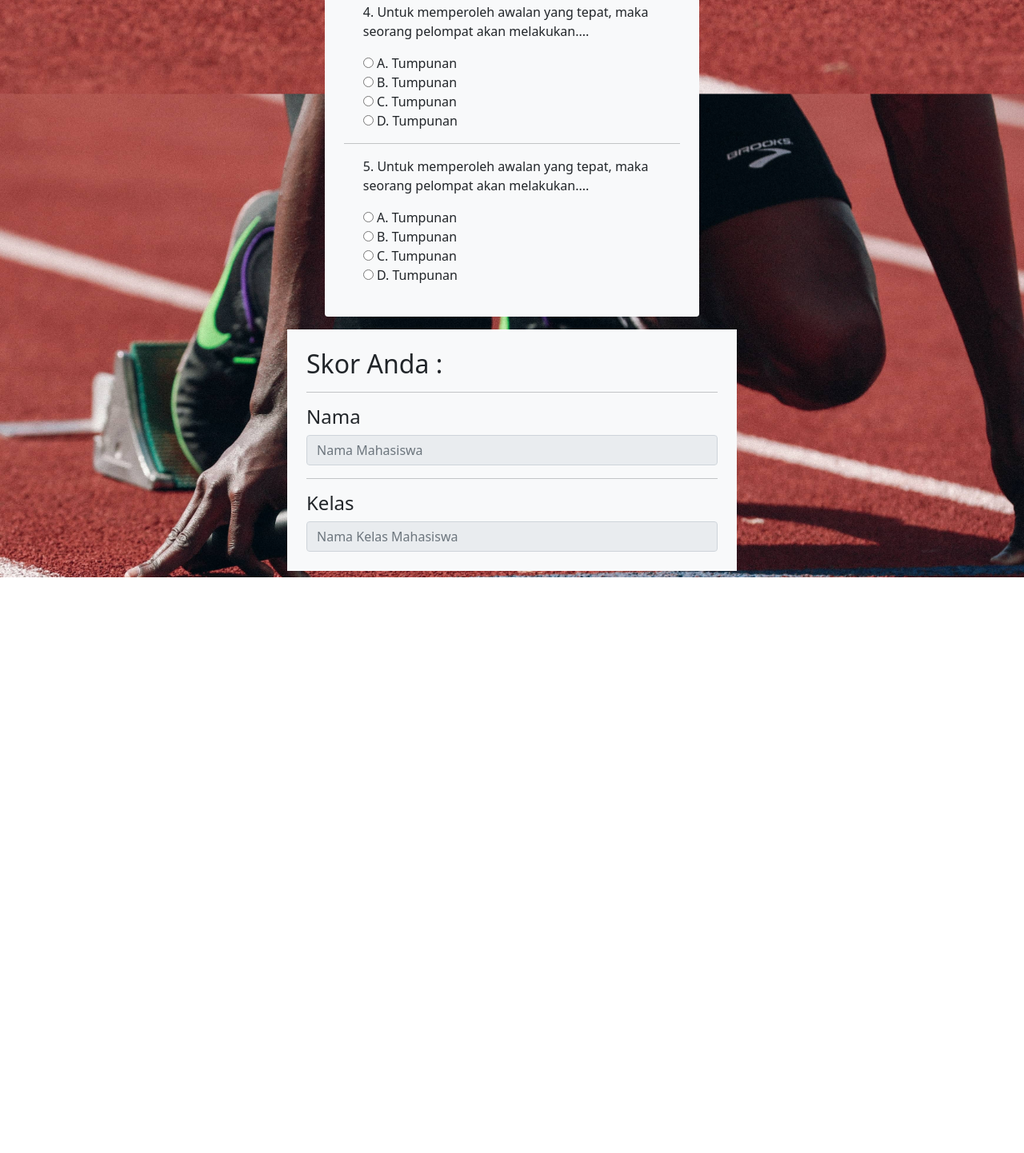
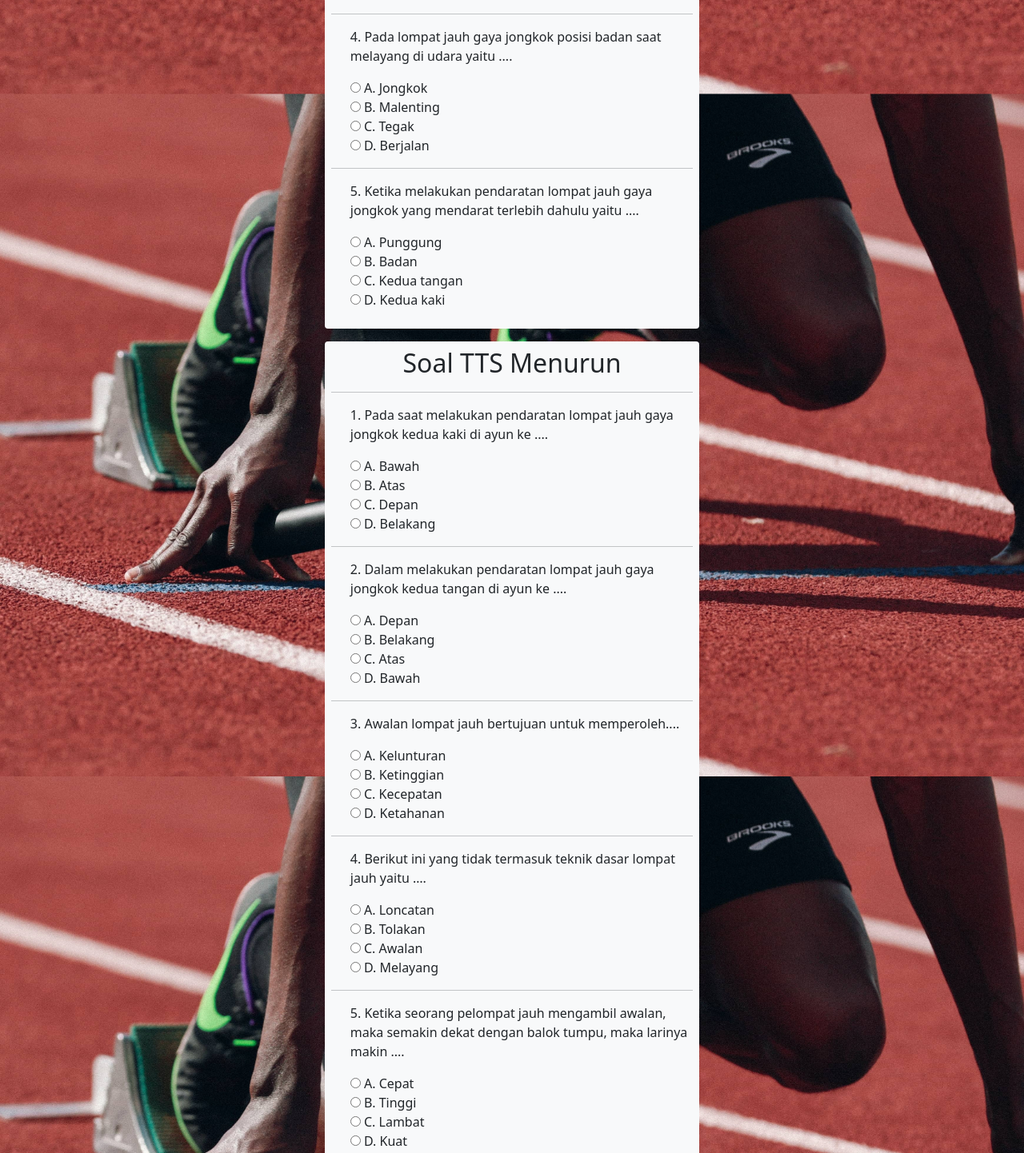
Before and after one commit to defadels/materi-olahraga-basis-web, a plain HTML site: page materi-utama/quiz.html in a window 1280 px wide. Shown: the part 736-2178 px from the top of the page at 80% size. Before the commit the page ends 1458 px from the top, so only its background shows below. Drawn offline with nearby package versions, Linux system fonts and the light colour scheme.

Commit message:
Menambah halaman quiz

```diff
--- a/materi-utama/quiz.html
+++ b/materi-utama/quiz.html
@@ -36,7 +36,9 @@
 
     <div class="container">
         <div class="row justify-content-md-center p-2">
-            <div class="col col-md-5 bg-light p-4 rounded">
+            <div class="col col-md-5 bg-light p-2 rounded">
+                <h2 class="text-center">Soal TTS Mendatar</h2>
+                <hr>
                 <form action="">
 
                     <div class="form-check mb-3">
@@ -57,32 +59,83 @@
                     </div>
                     <hr>
                     <div class="form-check mb-3">
-                        <p>3. Untuk memperoleh awalan yang tepat, maka seorang pelompat akan melakukan....</p>
-                        <input type="radio" id="tigaA" name="tiga"> A. Tumpunan <br>
-                        <input type="radio" id="tigaB" name="tiga"> B. Tumpunan <br>
-                        <input type="radio" id="tigaC" name="tiga"> C. Tumpunan <br>
-                        <input type="radio" id="tigaD" name="tiga"> D. Tumpunan <br>
+                        <p>3. Kaki yang menumpu pada balok tumpuan terlebih dahulu dalam melakukan lompat jauh yaitu ....</p>
+                        <input type="radio" id="tigaA" name="tiga"> A. Kedua kaki <br>
+                        <input type="radio" id="tigaB" name="tiga"> B. Kaki terkuat <br>
+                        <input type="radio" id="tigaC" name="tiga"> C. Kaki kiri <br>
+                        <input type="radio" id="tigaD" name="tiga"> D. Kaki kanan <br>
                     </div>
                     <hr>
                     <div class="form-check mb-3">
-                        <p>4. Untuk memperoleh awalan yang tepat, maka seorang pelompat akan melakukan....</p>
-                        <input type="radio" id="empatA" name="empat"> A. Tumpunan <br>
-                        <input type="radio" id="empatB" name="empat"> B. Tumpunan <br>
-                        <input type="radio" id="empatC" name="empat"> C. Tumpunan <br>
-                        <input type="radio" id="empatD" name="empat"> D. Tumpunan <br>
+                        <p>4. Pada lompat jauh gaya jongkok posisi badan saat melayang di udara yaitu ....</p>
+                        <input type="radio" id="empatA" name="empat"> A. Jongkok <br>
+                        <input type="radio" id="empatB" name="empat"> B. Malenting <br>
+                        <input type="radio" id="empatC" name="empat"> C. Tegak <br>
+                        <input type="radio" id="empatD" name="empat"> D. Berjalan <br>
                     </div>
                     <hr>
                     <div class="form-check mb-3">
-                        <p>5. Untuk memperoleh awalan yang tepat, maka seorang pelompat akan melakukan....</p>
-                        <input type="radio" id="limaA" name="lima"> A. Tumpunan <br>
-                        <input type="radio" id="limaB" name="lima"> B. Tumpunan <br>
-                        <input type="radio" id="limaC" name="lima"> C. Tumpunan <br>
-                        <input type="radio" id="limaD" name="lima"> D. Tumpunan <br>
+                        <p>5. Ketika melakukan pendaratan lompat jauh gaya jongkok yang mendarat terlebih dahulu yaitu ....</p>
+                        <input type="radio" id="limaA" name="lima"> A. Punggung <br>
+                        <input type="radio" id="limaB" name="lima"> B. Badan <br>
+                        <input type="radio" id="limaC" name="lima"> C. Kedua tangan <br>
+                        <input type="radio" id="limaD" name="lima"> D. Kedua kaki <br>
                     </div>
 
                 </form>
             </div>
 
+        </div>
+
+        <div class="row justify-content-md-center p-2">
+            <div class="col col-md-5 bg-light p-2 rounded">
+                <h2 class="text-center">Soal TTS Menurun</h2>
+                <hr>
+                <form action="">
+
+                    <div class="form-check mb-3">
+                        <p>1. Pada saat melakukan pendaratan lompat jauh gaya jongkok kedua kaki di ayun ke ....</p>
+                        <input type="radio" id="satuA" name="satu"> A. Bawah <br>
+                        <input type="radio" id="satuB" name="satu"> B. Atas <br>
+                        <input type="radio" id="satuC" name="satu"> C. Depan <br>
+                        <input type="radio" id="satuD" name="satu"> D. Belakang <br>
+                    </div>
+                    <hr>
+                    <div class="form-check mb-3">
+                        <p>2. Dalam melakukan pendaratan lompat jauh gaya jongkok kedua tangan di ayun ke ....</p>
+                        <input type="radio" id="duaA" name="dua"> A. Depan <br>
+                        <input type="radio" id="duaB" name="dua"> B. Belakang <br>
+                        <input type="radio" id="duaC" name="dua"> C. Atas <br>
+                        <input type="radio" id="duaD" name="dua"> D. Bawah <br>
+                    </div>
+                    <hr>
+                    <div class="form-check mb-3">
+                        <p>3. Awalan lompat jauh bertujuan untuk memperoleh....</p>
+                        <input type="radio" id="tigaA" name="tiga"> A. Kelunturan    <br>
+                        <input type="radio" id="tigaB" name="tiga"> B. Ketinggian <br>
+                        <input type="radio" id="tigaC" name="tiga"> C. Kecepatan <br>
+                        <input type="radio" id="tigaD" name="tiga"> D. Ketahanan <br>
+                    </div>
+                    <hr>
+                    <div class="form-check mb-3">
+                        <p>4. Berikut ini yang tidak termasuk teknik dasar lompat jauh yaitu ….</p>
+                        <input type="radio" id="empatA" name="empat"> A. Loncatan <br>
+                        <input type="radio" id="empatB" name="empat"> B. Tolakan <br>
+                        <input type="radio" id="empatC" name="empat"> C. Awalan <br>
+                        <input type="radio" id="empatD" name="empat"> D. Melayang <br>
+                    </div>
+                    <hr>
+                    <div class="form-check mb-3">
+                        <p>5. Ketika seorang pelompat jauh mengambil awalan, maka semakin dekat
+                            dengan balok tumpu, maka larinya makin ....</p>
+                        <input type="radio" id="limaA" name="lima"> A. Cepat <br>
+                        <input type="radio" id="limaB" name="lima"> B. Tinggi <br>
+                        <input type="radio" id="limaC" name="lima"> C. Lambat <br>
+                        <input type="radio" id="limaD" name="lima"> D. Kuat <br>
+                    </div>
+
+                </form>
+            </div>
         </div>
 
         <div class="row justify-content-md-center p-2">
```
